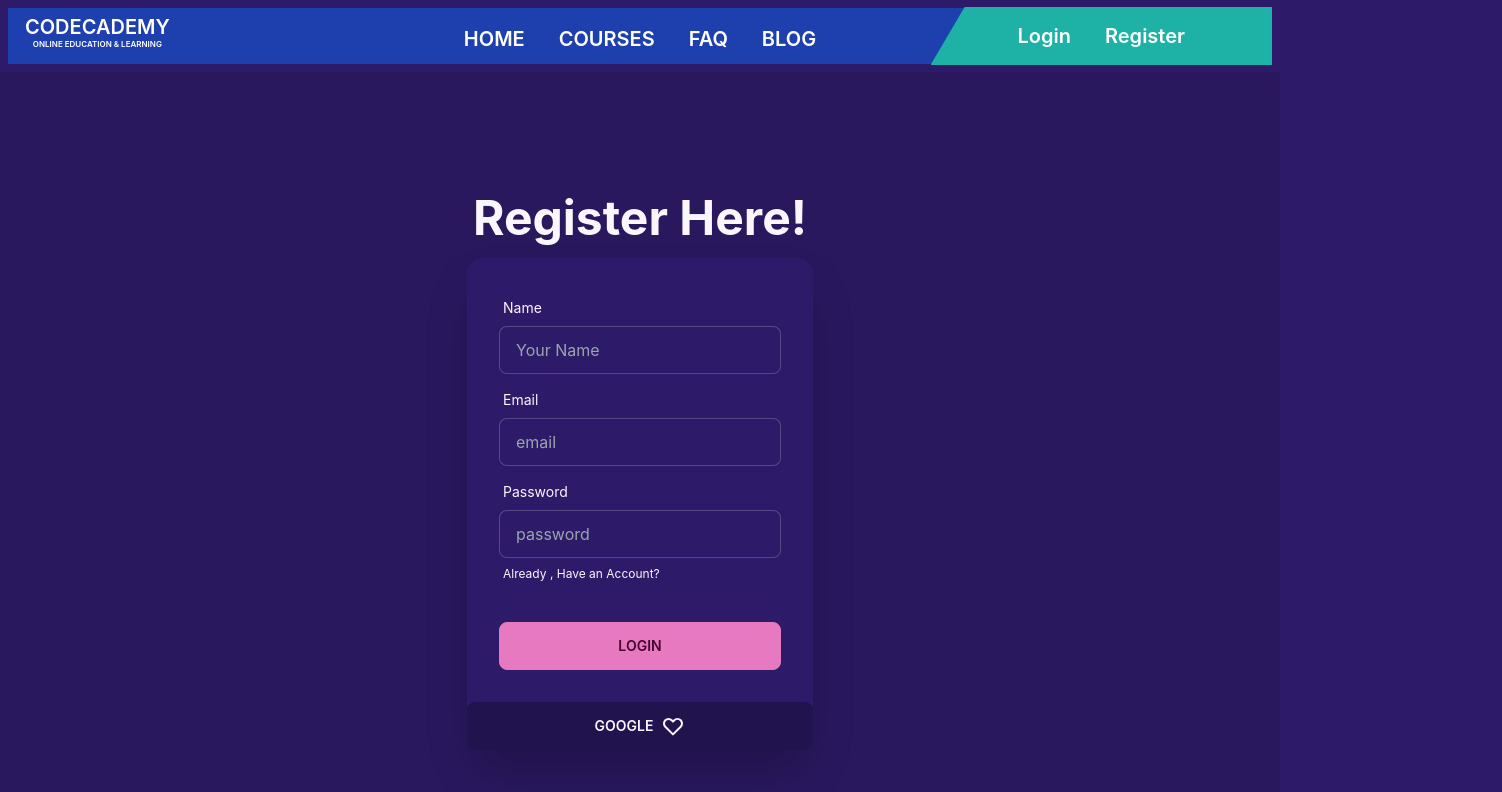
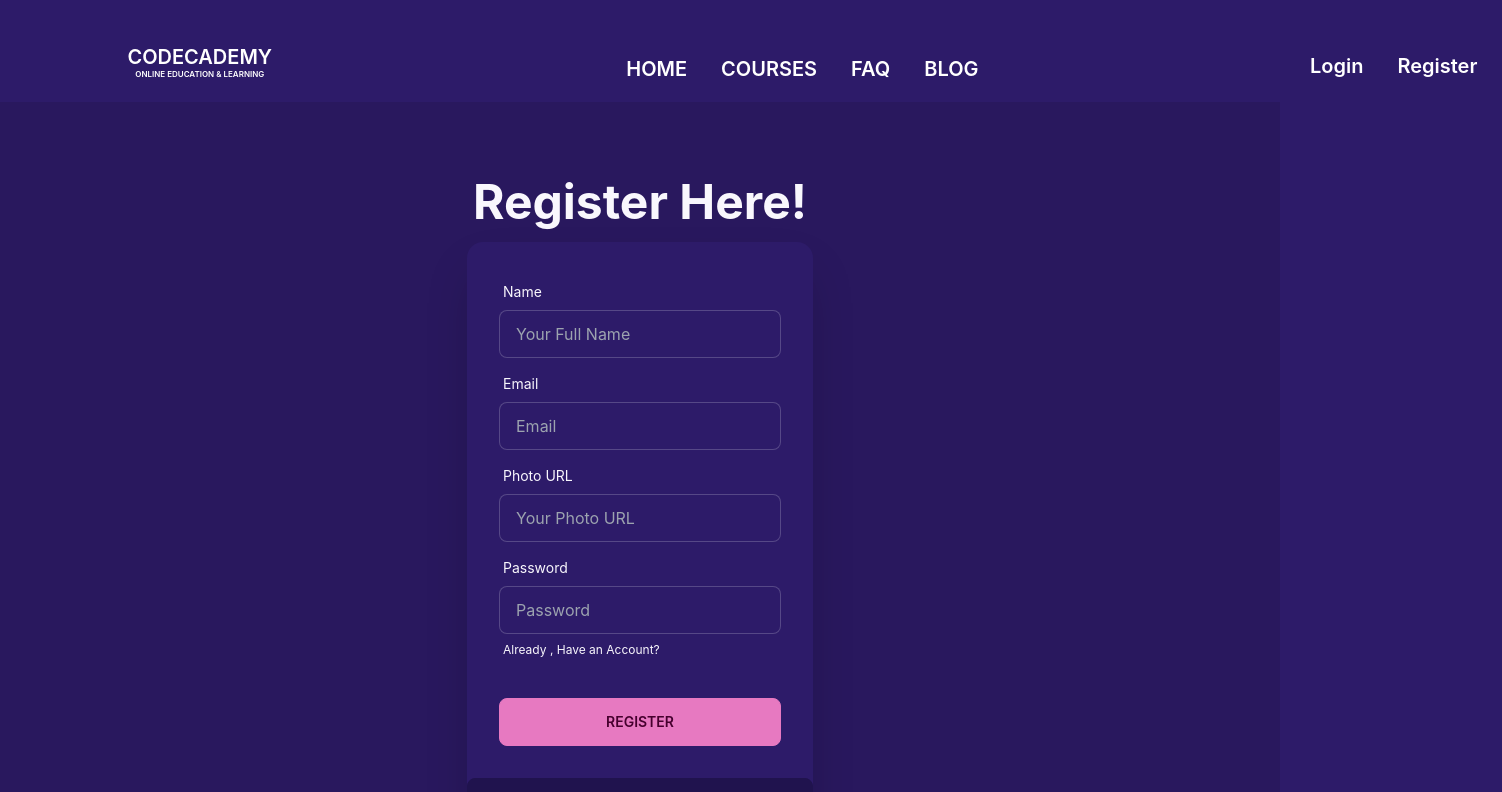
Before and after one commit to Robiul178/codemoon, a React (Create React App) app: page /register in a window 1280 px wide. Shown: the top 792 px of the page, 1502 px wide, since content can reach past the window. Built offline with nearby package versions, Linux system fonts and the light colour scheme; no server answers.

Commit message:
sending header style

```diff
--- a/src/App.css
+++ b/src/App.css
@@ -1,5 +1,6 @@
 .App {
   text-align: center;
+
 }
 
 .App-logo {
@@ -32,6 +33,7 @@
   from {
     transform: rotate(0deg);
   }
+
   to {
     transform: rotate(360deg);
   }
--- a/src/componants/AnotherPage/AnotherPage.js
+++ b/src/componants/AnotherPage/AnotherPage.js
@@ -3,23 +3,7 @@ import React from 'react';
 const AnotherPage = () => {
     return (
         <div>
-            <h1>This is Another page!</h1>
-            <div>
-                <div className="radial-progress bg-primary text-primary-content border-4 border-primary" style={{ "--value": 90 }}>90%</div>
-            </div>
-            <div>
-                <div className="stack">
-                    <div className="text-center border border-base-content card w-36 bg-base-100">
-                        <div className="card-body">R</div>
-                    </div>
-                    <div className="text-center border border-base-content card w-36 bg-base-100">
-                        <div className="card-body">B</div>
-                    </div>
-                    <div className="text-center border border-base-content card w-36 bg-base-100">
-                        <div className="card-body">C</div>
-                    </div>
-                </div>
-            </div>
+            <h1>Thisi is Check out page</h1>
         </div>
     );
 };
--- a/src/componants/CSS/Heade.css
+++ b/src/componants/CSS/Heade.css
@@ -4,8 +4,9 @@
     top: -15px;
 }
 
-.user-info {
-    background-color: #1eb2a6;
-    padding: 5px 70px;
-    clip-path: polygon(10% 0, 100% 0, 100% 100%, 0 100%);
+.header-div {
+    margin-top: 30px;
+    width: 1400px;
+    position: relative;
+    left: 8%;
 }
--- a/src/componants/Header.js
+++ b/src/componants/Header.js
@@ -8,13 +8,13 @@ const Header = () => {
     const { user, logOut } = useContext(AuthContext);
 
     const handleUserName = () => {
-        alert('clicked')
+
     }
 
     return (
-
-        <div className="navbar text-white">
-            <div className="navbar-start h-14 bg-blue-800">
+        <div className="header-div">
+            <div className=" navbar text-white">
+                <div className="navbar-start h-14">
                     <div className="dropdown">
                         <label tabIndex={0} className="btn btn-ghost lg:hidden">
                             <svg xmlns="http://www.w3.org/2000/svg" className="h-5 w-5" fill="none" viewBox="0 0 24 24"
@@ -26,7 +26,7 @@ const Header = () => {
                         <span className='text-div'>ONLINE EDUCATION & LEARNING</span>
                     </div></Link>
                 </div>
-            <div className="navbar-center  lg:flex h-14 bg-blue-800">
+                <div className="navbar-center  lg:flex h-14 ">
                     <ul className="menu menu-horizontal p-0">
                         <li><Link className="btn btn-ghost normal-case text-xl" to="/">HOME</Link></li>
                         <li><Link className="btn btn-ghost normal-case text-xl" to="/courses/:id">COURSES</Link></li>
@@ -34,7 +34,7 @@ const Header = () => {
                         <li><Link className="btn btn-ghost normal-case text-xl" to="/blog">BLOG</Link></li>
                     </ul>
                 </div>
-            <div className="navbar-end h-14 bg-blue-800">
+                <div className="navbar-end h-14 ">
                     <div className='user-info'>
                         {
                             user?.uid ?
@@ -58,6 +58,7 @@ const Header = () => {
                     </div>
                 </div>
             </div>
+        </div>
     );
 };
 
--- a/src/componants/Login.js
+++ b/src/componants/Login.js
@@ -1,5 +1,5 @@
 import React, { useContext } from 'react';
-import { useLocation, useNavigate } from 'react-router-dom';
+import { Link, useLocation, useNavigate } from 'react-router-dom';
 import { AuthContext } from './Context/UseContext';
 
 const Login = () => {
@@ -47,7 +47,7 @@ const Login = () => {
                             </label>
                             <input type="text" name='password' placeholder="password" className="input input-bordered" />
                             <label className="label">
-                                <a to="/login" className="label-text-alt link link-hover">Forget ,Password?</a>
+                                <Link to="/register" className="label-text-alt link link-hover"> I don,t , Have an Account?</Link>
                             </label>
                         </div>
                         <div className="form-control mt-6">
--- a/src/componants/ReadMore/ReadMore.js
+++ b/src/componants/ReadMore/ReadMore.js
@@ -26,13 +26,13 @@ const ReadMore = () => {
                         <h2>10+</h2>
                     </div>
                 </div>
-                <p className='text-2xl'>{description}</p>
+                <p className='text-lg'>{description}</p>
                 <div className="flex mt-6 justify-around">
-                    <p>Price:{price}</p>
-                    <p>Rating:{rating.rate}</p>
-                    <p>Student:{student}</p>
+                    <p className='shadow-2xl p-3'>Price:{price}</p>
+                    <p className='shadow-2xl p-3'>Rating:{rating.rate}</p>
+                    <p className='shadow-2xl p-3'>Student:{student}</p>
                     <Link to='/anotherpage'>
-                        <button className="btn btn-outline btn-primary">Another Page</button>
+                        <button className="btn btn-outline btn-success">Get Premium</button>
                     </Link>
                 </div>
             </div>
--- a/src/componants/Register.js
+++ b/src/componants/Register.js
@@ -12,18 +12,19 @@ const Register = () => {
         const email = form.email.value;
         const password = form.password.value;
         const name = form.name.value;
-        console.log(name, email, password)
+        const photoURL = form.photoURL.value;
+        console.log(name, email, password, photoURL)
 
         createUser(email, password)
             .then(result => {
                 const user = result.user;
                 form.reset();
-                console.log('Register User', user)
             })
             .catch(error => {
                 console.error(error)
             })
     }
+
     const handleGoogleSignIn = () => {
         signInWithGoogle()
             .then(result => {
@@ -43,25 +44,31 @@ const Register = () => {
                             <label className="label">
                                 <span className="label-text">Name</span>
                             </label>
-                            <input type="text" name='name' placeholder="Your Name" className="input input-bordered" />
+                            <input type="text" name='name' placeholder="Your Full Name" className="input input-bordered" />
                         </div>
                         <div className="form-control">
                             <label className="label">
                                 <span className="label-text">Email</span>
                             </label>
-                            <input type="email" name='email' placeholder="email" className="input input-bordered" />
+                            <input type="email" name='email' placeholder="Email" className="input input-bordered" />
+                        </div>
+                        <div className="form-control">
+                            <label className="label">
+                                <span className="label-text">Photo URL</span>
+                            </label>
+                            <input type="text" name='photoURL' placeholder="Your Photo URL" className="input input-bordered" />
                         </div>
                         <div className="form-control">
                             <label className="label">
                                 <span className="label-text">Password</span>
                             </label>
-                            <input type="text" name='password' placeholder="password" className="input input-bordered" />
+                            <input type="text" name='password' placeholder="Password" className="input input-bordered" required />
                             <label className="label">
                                 <Link to="/login" className="label-text-alt link link-hover"> Already , Have an Account?</Link>
                             </label>
                         </div>
                         <div className="form-control mt-6">
-                            <button className="btn btn-primary">Login</button>
+                            <button className="btn btn-primary">Register</button>
                         </div>
                     </form>
                     <button onClick={handleGoogleSignIn} className="btn gap-2">
```
Also changed, not shown: firebase.json (added), 1 other file (tests, documents, lock files or other folders). Lines whose indentation alone changed are shown as unchanged.
